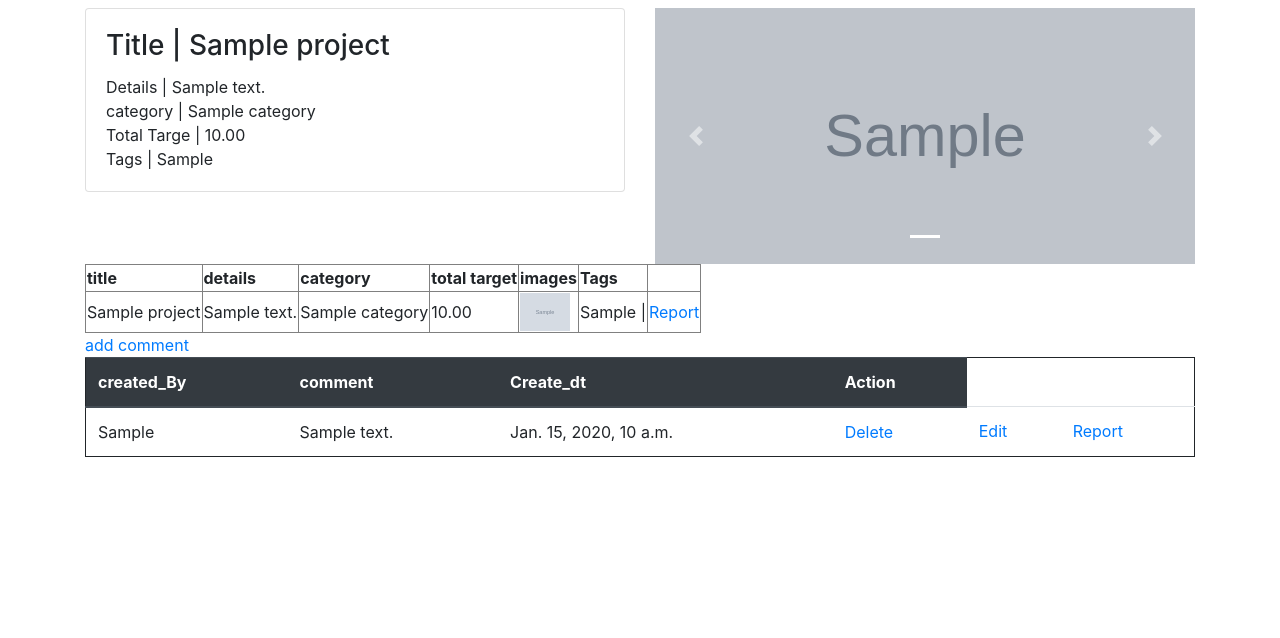
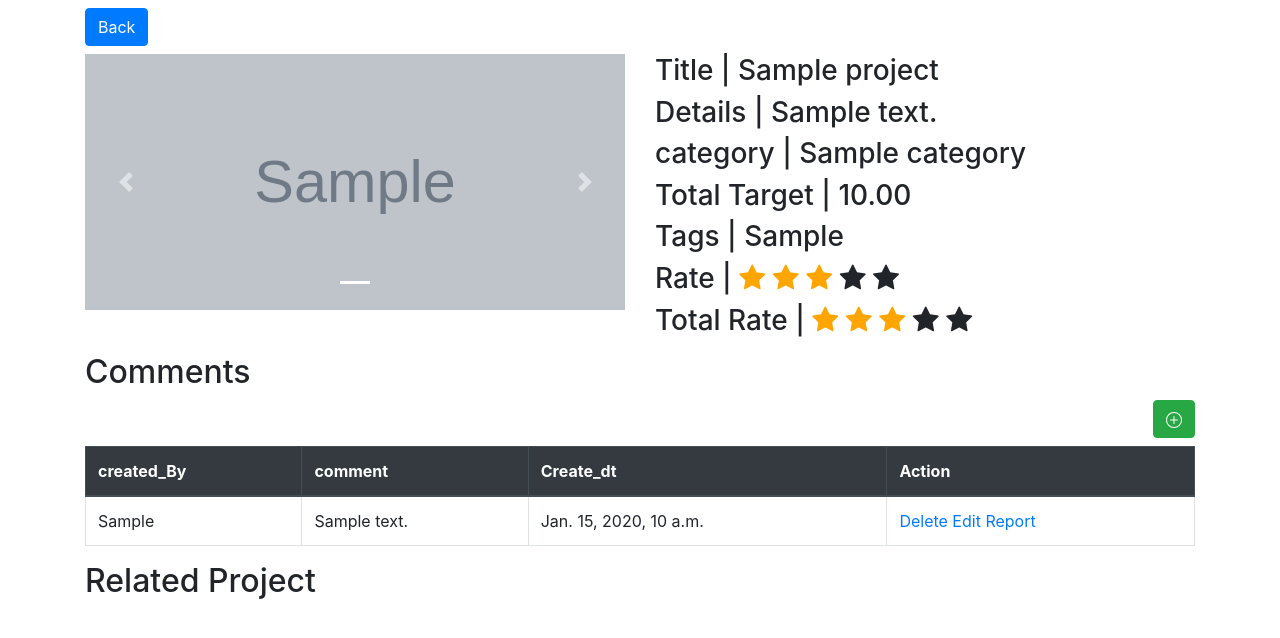
Before and after one commit to ahmedmumdouh/CrowdFundingApp, a Django app: page /projects/view/1 in a window 1280 px wide. Shown: the part 66-704 px from the top of the page. Run offline with Django 3.2, Linux system fonts and the light colour scheme; a user stored in the database is signed in; tables that the repository leaves empty hold one stand-in row (values such as "Sample post"); grey boxes marked "Sample" are stand-in pictures; some libraries are stand-ins or nearby versions.

Commit message:
feat-view-project-ui-enhancements

```diff
--- a/CrowdFunding/home/templates/home/base.html
+++ b/CrowdFunding/home/templates/home/base.html
@@ -8,6 +8,7 @@
     <!-- project_page scripts start -->
 
     <script src="http://code.jquery.com/jquery-1.11.0.min.js"></script>
+    <link rel="stylesheet" href="https://cdnjs.cloudflare.com/ajax/libs/font-awesome/4.7.0/css/font-awesome.min.css">
     <link rel="stylesheet" href="https://cdnjs.cloudflare.com/ajax/libs/font-awesome/4.7.0/css/font-awesome.min.css">
     <link rel="stylesheet" href="//netdna.bootstrapcdn.com/font-awesome/4.2.0/css/font-awesome.min.css">
     <link rel="stylesheet" type="text/css" href="{% static 'css/rating.css' %}">
--- a/CrowdFunding/projects/static/projects/css/custom.css
+++ b/CrowdFunding/projects/static/projects/css/custom.css
@@ -12,3 +12,7 @@ div.carousel .carousel-inner .carousel-item img{
     width: 100vw;
     max-height: 20vw;
 }
+
+.checked {
+    color: orange;
+  }
--- a/CrowdFunding/projects/templates/projects/add.html
+++ b/CrowdFunding/projects/templates/projects/add.html
@@ -18,7 +18,7 @@
                     <label for="">
                         Details
                     </label>
-                    <input class="form-control" type="text" name="details" value="{{new_project.details}}">
+                    <textarea class="form-control" name="details" value="{{new_project.details}}" id="" cols="30" rows="3"></textarea>
                     <p style="color: red;">{{new_project.errors.details}}</p>
                 </div>
                 <div class="form-group">
@@ -57,7 +57,7 @@
                 </div>
                 <div class="form-group">
                     <label for="">Images | select multiple image</label>
-                    <input class="form-control" required type="file" name="images" accept="image/*" multiple>
+                    <input class="form-control-file" required type="file" name="images" accept="image/*" multiple>
                 </div>
                 <div class="form-group">
                     <label for="">Tags</label>
--- a/CrowdFunding/projects/templates/projects/edit.html
+++ b/CrowdFunding/projects/templates/projects/edit.html
@@ -17,7 +17,7 @@
                     <label for="">
                         Details
                     </label>
-                    <input class="form-control" type="text" name="details" value="{{ project_dict.details }}">
+                    <textarea class="form-control" name="details" value="{{project_dict.details}}" id="" cols="30" rows="3"></textarea>
                 </div>
                 <div class="form-group">
                     <label for="">
@@ -53,7 +53,7 @@
                 </div>
                 <div class="form-group">
                     <label for="">Images | select multiple image</label>
-                    <input class="form-control" type="file" name="images" accept="image/*" multiple>
+                    <input class="form-control-file" type="file" name="images" accept="image/*" multiple>
                 </div>
                 <div class="form-group">
                     <label for="">Tags</label>
--- a/CrowdFunding/projects/templates/projects/view.html
+++ b/CrowdFunding/projects/templates/projects/view.html
@@ -2,22 +2,9 @@
 {% load static %}
 {% block content %}
 <div class="container mt-2">
+    <a href="{% url 'projects' %}" class="btn btn-primary mb-2">Back</a>
     <div class="row">
-        <div class="col-6">
-            <div class="card" >
-                <div class="card-body">
-                  <h3 class="card-title">Title | {{project.title}}</h3>
-                  <p class="card-text">
-                    Details | {{project.details}} <br>
-                    category | {{category.name}} <br>
-                    Total Targe | {{project.total_target}} <br>
-                    Tags | {% for tag in tags %} {{tag.tag}} {% endfor %} <br>
-                  </p>
-                  <!-- <a href="#" class="btn btn-primary">Go somewhere</a> -->
-                </div>
-            </div>
 
-        </div>
         <div class="col-6 ">
             <div id="carouselExampleIndicators" class="carousel slide" data-ride="carousel">
                 <ol class="carousel-indicators">
@@ -42,53 +29,36 @@
                 </a>
             </div>
         </div>
+        <div class="col-md-6 col-12">
+            <h3 >Title | {{project.title}}</h3>
+            <h3 >Details | {{project.details}}</h3>
+            <h3 >category | {{category.name}}</h3>
+            <h3 >Total Target | {{project.total_target}}</h3>
+            <h3 >Tags | {% for tag in tags %} {{tag.tag}} {% endfor %}</h3>
+            <h3>Rate | <span class="fa fa-star checked"></span>
+              <span class="fa fa-star checked"></span>
+              <span class="fa fa-star checked"></span>
+              <span class="fa fa-star"></span>
+              <span class="fa fa-star"></span>
+            </h3>
+
+            <h3>Total Rate | <span class="fa fa-star checked"></span>
+                  <span class="fa fa-star checked"></span>
+                  <span class="fa fa-star checked"></span>
+                  <span class="fa fa-star"></span>
+                  <span class="fa fa-star"></span>
+             </h3>
+        </div>
     </div>
 
+   <div class="my-2">
+    <h2>Comments</h2>
+    <a class="btn btn-success mb-2 float-right" href="{% url 'new_comment' project.id %}"><svg xmlns="http://www.w3.org/2000/svg" width="16" height="16" fill="currentColor" class="bi bi-plus-circle" viewBox="0 0 16 16">
+        <path d="M8 15A7 7 0 1 1 8 1a7 7 0 0 1 0 14zm0 1A8 8 0 1 0 8 0a8 8 0 0 0 0 16z"/>
+        <path d="M8 4a.5.5 0 0 1 .5.5v3h3a.5.5 0 0 1 0 1h-3v3a.5.5 0 0 1-1 0v-3h-3a.5.5 0 0 1 0-1h3v-3A.5.5 0 0 1 8 4z"/>
+      </svg></a>
 
-
-<table border="1">
-    <thead>
-        <tr>
-            <th>title</th>
-            <th>details</th>
-            <th>category</th>
-            <th>total target</th>
-            <th>images</th>
-            <th>Tags</th>
-        </tr>
-    </thead>
-    <tbody>
-        <tr>
-            <td>{{project.title}}</td>
-            <td>{{project.details}}</td>
-            <td>{{category.name}}</td>
-            <td>{{project.total_target}}</td>
-
-
-
-            <td>
-                {% for image in images %}
-                <img src="/media/{{image.image}}" width="50px" alt="">
-                {% endfor %}
-            </td>
-            <td>
-                {% for tag in tags %}
-                <span>{{tag.tag}} | </span>
-
-                {% endfor %}
-            </td>
-            <td>
-                <a href="{% url 'create_report_project' project.id %}">Report</a>
-            </td>
-        </tr>
-    </tbody>
-
-
-</table>
-
-<a href="{% url 'new_comment' project.id %}">add comment</a>
-
-<table class="table" style="border: 1px solid;">
+    <table class="table table-bordered">
         <thead class="thead-dark">
             <tr>
                 <th>created_By</th>
@@ -106,13 +76,34 @@
             <td> {{comm.Create_db}}</td>
 
 
-        <td> <a href="{% url 'delete_comment' project.id  comm.id%}">Delete</a></td>
-        <td><a href=" {% url 'edit_comment' project.id comm.id %}">Edit</a></td>
-        <td><a href=" {% url 'create_report_comment' project.id comm.id %}">Report</a></td>
+            <td> <a href="{% url 'delete_comment' project.id  comm.id%}">Delete</a>
+            <a href=" {% url 'edit_comment' project.id comm.id %}">Edit</a>
+            <a href=" {% url 'create_report_comment' project.id comm.id %}">Report</a></td>
 
         </tr>
         {%endfor%}
 
     </table>
    </div>
+   <div>
+    <h2>
+        Related Project
+    </h2>
+    <div class="row">
+        {% for images in related_projects_images %}
+        <div class="col-md-3 col-12">
+            <div class="card">
+                    <img class="card-img-top" src="/media/{{images.image}}" alt="Card image cap">
+                    <div class="card-body">
+                    <h5 class="card-title">{{images.project.title}}</h5>
+                    <p class="card-text">{{images.project.details}}</p>
+                    <a href="{% url 'viewProject' images.project_id %}" class="btn btn-link">View Project</a>
+                    </div>
+
+              </div>
+        </div>
+        {% endfor %}
+    </div>
+   </div>
+</div>
 {% endblock %}
--- a/CrowdFunding/projects/views.py
+++ b/CrowdFunding/projects/views.py
@@ -4,7 +4,7 @@ from  comments.models import Comments
 from  pusers.models import PUsers
 from home.models import Category
 import datetime
-
+from django.db.models import Q
 
 def index(request):
     projects = Project.objects.select_related('category')
@@ -65,9 +65,20 @@ def show(request, project_id):
     category = Category.objects.get(id=project.category_id)
     current_user = request.user
     userObject=PUsers.objects.get(id=current_user.id)
-    # delete image from project_images folder
-    # images[0].image.delete()
-    print(tags)
+    tags_array = []
+    for tag in tags:
+        tags_array.append(tag.tag)
+    # related_projects = Tag.objects.filter(tag__in=tags_array).select_related('project')
+    # related_projects = Project.objects.all().select_related('tags').filter(Q(tag__in=tags_array))
+    related_projects = Tag.objects.filter(tag__in=tags_array).exclude(project_id__in=[project.id]).select_related('project').values('project').distinct()[:4]
+    # print(related_projects[0]['project'])
+    related_projects_images = []
+    for related_project in related_projects:
+        related_images = Picture.objects.filter(project_id=related_project['project'])[:1]
+        related_projects_images += related_images
+    print(related_projects_images)
+
+    print(tags_array)
     return render(request,'projects/view.html',
     {
         'project':project,
@@ -75,7 +86,8 @@ def show(request, project_id):
         'tags':tags,
         'comments':comments,
         'userObject':userObject,
-        'category': category
+        'category': category,
+        'related_projects_images':related_projects_images
     })
 
 
```
Lines whose indentation alone changed are shown as unchanged.
